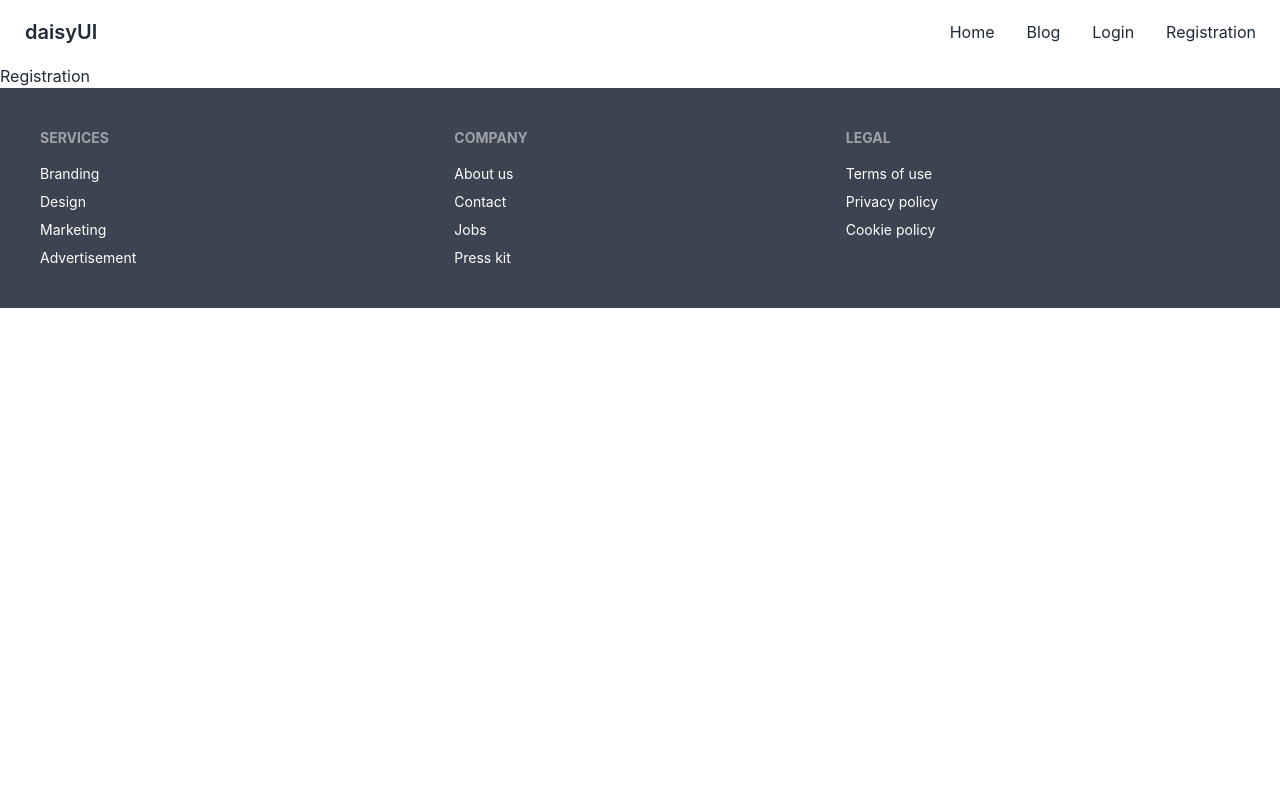
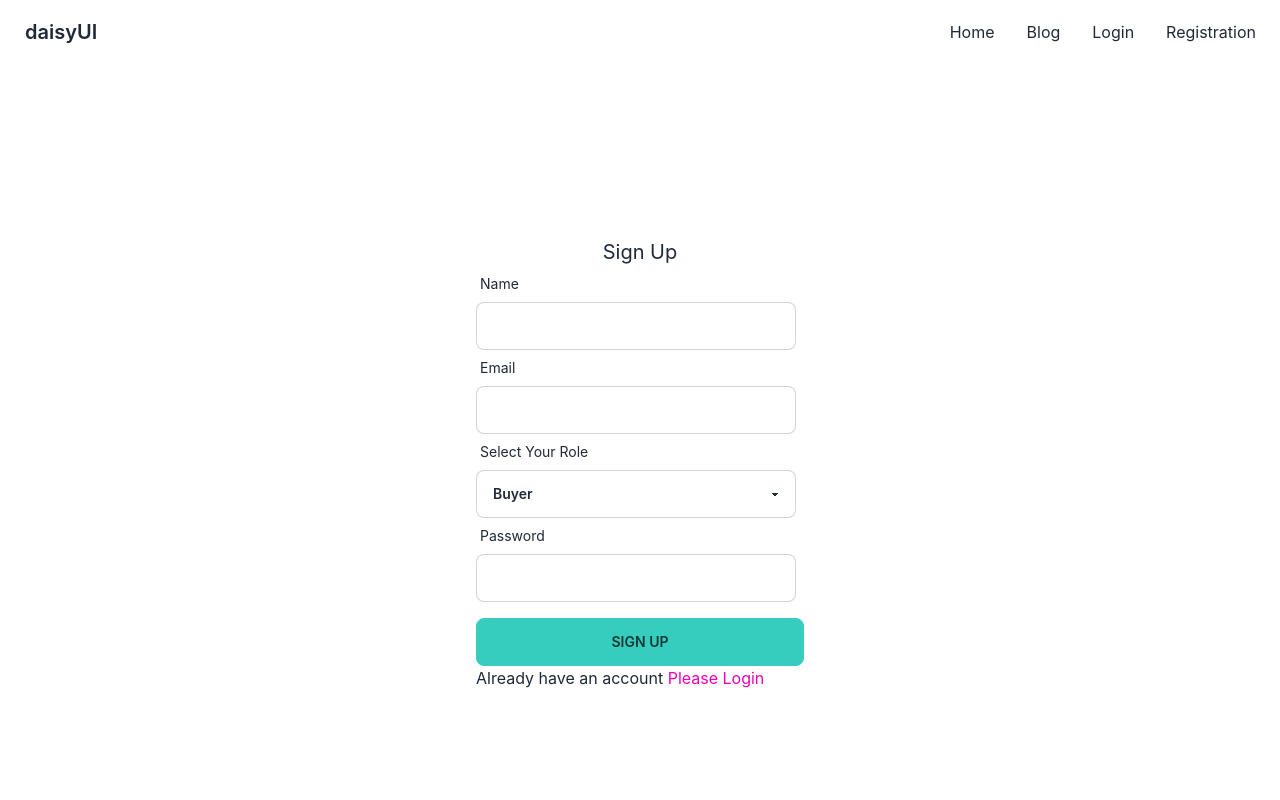
Before and after one commit to Amit7366/laptop-reseller-client, a React (Create React App) app: page /registration in a window 1280 px wide. Shown: the top 800 px of the page. Built offline with nearby package versions, Linux system fonts and the light colour scheme; no server answers.

Commit message:
signup user

```diff
--- a/package.json
+++ b/package.json
@@ -7,8 +7,10 @@
     "@testing-library/react": "^13.4.0",
     "@testing-library/user-event": "^13.5.0",
     "daisyui": "^2.42.1",
+    "firebase": "^9.14.0",
     "react": "^18.2.0",
     "react-dom": "^18.2.0",
+    "react-hook-form": "^7.39.5",
     "react-hot-toast": "^2.4.0",
     "react-icons": "^4.6.0",
     "react-router-dom": "^6.4.3",
--- /dev/null
+++ b/src/Contexts/AuthPovider.js
@@ -0,0 +1,56 @@
+import React, { createContext, useEffect, useState } from 'react';
+import {createUserWithEmailAndPassword, getAuth, onAuthStateChanged, signInWithEmailAndPassword, signOut, updateProfile} from 'firebase/auth';
+import app from '../Firebase/firebase.config';
+
+export const AuthContext  = createContext();
+const auth = getAuth(app);
+
+const AuthPovider = ({children}) => {
+    const [user,setUser] = useState(null);
+    const [loading,setLoading] = useState(true);
+
+    const createUser = (email, password) =>{
+        setLoading(true);
+        return createUserWithEmailAndPassword(auth, email, password);
+    }
+
+    const signIn = (email, password) =>{
+        setLoading(true);
+        return signInWithEmailAndPassword(auth, email, password);
+    }
+
+    const updateUser = (userInfo) =>{
+        return updateProfile(auth.currentUser, userInfo);
+    }
+
+    const logOut = () =>{
+        setLoading(true);
+        return signOut(auth);
+    }
+    useEffect(() =>{
+        const unsubscribe = onAuthStateChanged(auth, currentUser =>{
+            console.log('user observing');
+            setUser(currentUser);
+            setLoading(false);
+        });
+
+        return () => unsubscribe();
+    },[])
+
+
+    const authInfo = {
+        createUser,
+        signIn,
+        updateUser,
+        logOut,
+        user,
+        loading
+    }
+    return (
+        <AuthContext.Provider value={authInfo}>
+            {children}
+        </AuthContext.Provider>
+    );
+};
+
+export default AuthPovider;
--- /dev/null
+++ b/src/Firebase/firebase.config.js
@@ -0,0 +1,19 @@
+// Import the functions you need from the SDKs you need
+import { initializeApp } from "firebase/app";
+// TODO: Add SDKs for Firebase products that you want to use
+// https://firebase.google.com/docs/web/setup#available-libraries
+
+// Your web app's Firebase configuration
+const firebaseConfig = {
+    apiKey: process.env.REACT_APP_apiKey,
+    authDomain: process.env.REACT_APP_authDomain,
+    projectId: process.env.REACT_APP_projectId,
+    storageBucket: process.env.REACT_APP_storageBucket,
+    messagingSenderId: process.env.REACT_APP_messagingSenderId,
+    appId: process.env.REACT_APP_appId,
+};
+
+// Initialize Firebase
+const app = initializeApp(firebaseConfig);
+
+export default app;
--- a/src/Pages/Login/Login.js
+++ b/src/Pages/Login/Login.js
@@ -1,9 +1,53 @@
-import React from 'react';
+import React, { useState } from 'react';
+import { useForm } from 'react-hook-form';
+import { Link, useLocation, useNavigate } from 'react-router-dom';
+
 
 const Login = () => {
+    const { register, formState: { errors }, handleSubmit } = useForm();
+
+    const [loginError, setLoginError] = useState('');
+    const [loginUserEmail, setLoginUserEmail] = useState('');
+    const location = useLocation();
+    const navigate = useNavigate();
+
+    const handleLogin = () =>{
+
+    }
     return (
-        <div>
-            Login
+        <div className='h-[800px] flex justify-center items-center'>
+            <div className='w-96 p-7'>
+                <h2 className='text-xl text-center'>Login</h2>
+                <form onSubmit={handleSubmit(handleLogin)}>
+                    <div className="form-control w-full max-w-xs">
+                        <label className="label"> <span className="label-text">Email</span></label>
+                        <input type="text"
+                            {...register("email", {
+                                required: "Email Address is required"
+                            })}
+                            className="input input-bordered w-full max-w-xs" />
+                        {errors.email && <p className='text-red-600'>{errors.email?.message}</p>}
+                    </div>
+                    <div className="form-control w-full max-w-xs">
+                        <label className="label"> <span className="label-text">Password</span></label>
+                        <input type="password"
+                            {...register("password", {
+                                required: "Password is required",
+                                minLength: { value: 6, message: 'Password must be 6 characters or longer' }
+                            })}
+                            className="input input-bordered w-full max-w-xs" />
+                        <label className="label"> <span className="label-text">Forget Password?</span></label>
+                        {errors.password && <p className='text-red-600'>{errors.password?.message}</p>}
+                    </div>
+                    <input className='btn btn-accent w-full' value="Login" type="submit" />
+                    <div>
+                        {loginError && <p className='text-red-600'>{loginError}</p>}
+                    </div>
+                </form>
+                <p>New to Doctors Portal <Link className='text-secondary' to="/signup">Create new Account</Link></p>
+                <div className="divider">OR</div>
+                <button className='btn btn-outline w-full'>CONTINUE WITH GOOGLE</button>
+            </div>
         </div>
     );
 };
--- a/src/Pages/Registration/Registration.js
+++ b/src/Pages/Registration/Registration.js
@@ -1,11 +1,157 @@
-import React from 'react';
+import React, { useContext, useState } from "react";
+import { useForm } from "react-hook-form";
+import toast from "react-hot-toast";
+import { Link, useNavigate } from "react-router-dom";
+import { AuthContext } from "../../Contexts/AuthPovider";
 
 const Registration = () => {
-    return (
-        <div>
-            Registration
-        </div>
-    );
+  const {
+    register,
+    handleSubmit,
+    formState: { errors },
+  } = useForm();
+  const {createUser, updateUser} = useContext(AuthContext);
+
+  const [signUpError, setSignUPError] = useState("");
+  const [createdUserEmail, setCreatedUserEmail] = useState("");
+  const navigate = useNavigate();
+
+  const handleSignUp = (data) => {
+    console.log(data);
+    setSignUPError('');
+
+    createUser(data.email,data.password)
+    .then(result => {
+        const user = result.user;
+        console.log(user);
+        toast('User Created Successfully.')
+        const userInfo = {
+            displayName: data.name
+        }
+        updateUser(userInfo)
+            .then(() => {
+                saveUser(data.name, data.email,data.role);
+            })
+            .catch(err => console.log(err));
+    })
+    .catch(err =>{
+        console.log(err);
+        setSignUPError(err.message);
+    })
+  };
+
+  const saveUser = (name, email,role) =>{
+    const user ={name, email,role};
+    fetch('http://localhost:5000/users', {
+        method: 'POST',
+        headers: {
+            'content-type': 'application/json'
+        },
+        body: JSON.stringify(user)
+    })
+    .then(res => res.json())
+    .then(data =>{
+        setCreatedUserEmail(email);
+    })
+}
+
+
+  return (
+    <div className="h-[800px] flex justify-center items-center">
+      <div className="w-96 p-7">
+        <h2 className="text-xl text-center">Sign Up</h2>
+        <form onSubmit={handleSubmit(handleSignUp)}>
+          <div className="form-control w-full max-w-xs">
+            <label className="label">
+              {" "}
+              <span className="label-text">Name</span>
+            </label>
+            <input
+              type="text"
+              {...register("name", {
+                required: "Name is Required",
+              })}
+              className="input input-bordered w-full max-w-xs"
+            />
+            {errors.name && (
+              <p className="text-red-500">{errors.name.message}</p>
+            )}
+          </div>
+          <div className="form-control w-full max-w-xs">
+            <label className="label">
+              {" "}
+              <span className="label-text">Email</span>
+            </label>
+            <input
+              type="email"
+              {...register("email", {
+                required: true,
+              })}
+              className="input input-bordered w-full max-w-xs"
+            />
+            {errors.email && (
+              <p className="text-red-500">{errors.email.message}</p>
+            )}
+          </div>
+          <div className="form-control w-full max-w-xs">
+            <label className="label">
+              {" "}
+              <span className="label-text">Select Your Role</span>
+            </label>
+
+            <select
+              {...register("role", {
+                required: true,
+              })}
+              className="select select-bordered w-full max-w-xs"
+              defaultValue={"buyer"}
+            >
+              <option value="buyer">Buyer</option>
+              <option value="seller">Seller</option>
+            </select>
+          </div>
+          <div className="form-control w-full max-w-xs">
+            <label className="label">
+              {" "}
+              <span className="label-text">Password</span>
+            </label>
+            <input
+              type="password"
+              {...register("password", {
+                required: "Password is required",
+                minLength: {
+                  value: 6,
+                  message: "Password must be 6 characters long",
+                },
+                pattern: {
+                  value: /(?=.*[A-Z])(?=.*[!@#$&*])(?=.*[0-9])/,
+                  message:
+                    "Password must have uppercase, number and special characters",
+                },
+              })}
+              className="input input-bordered w-full max-w-xs"
+            />
+            {errors.password && (
+              <p className="text-red-500">{errors.password.message}</p>
+            )}
+          </div>
+          <input
+            className="btn btn-accent w-full mt-4"
+            value="Sign Up"
+            type="submit"
+          />
+          {signUpError && <p className="text-red-600">{signUpError}</p>}
+        </form>
+        <p>
+          Already have an account{" "}
+          <Link className="text-secondary" to="/login">
+            Please Login
+          </Link>
+        </p>
+
+      </div>
+    </div>
+  );
 };
 
 export default Registration;
--- a/src/index.js
+++ b/src/index.js
@@ -3,11 +3,14 @@
 import './index.css';
 import App from './App';
 import reportWebVitals from './reportWebVitals';
+import AuthPovider from './Contexts/AuthPovider';
 
 const root = ReactDOM.createRoot(document.getElementById('root'));
 root.render(
   <React.StrictMode>
-    <App />
+    <AuthPovider>
+      <App />
+    </AuthPovider>
   </React.StrictMode>
 );
 
```
Also changed, not shown: 1 other file (tests, documents, lock files or other folders).
